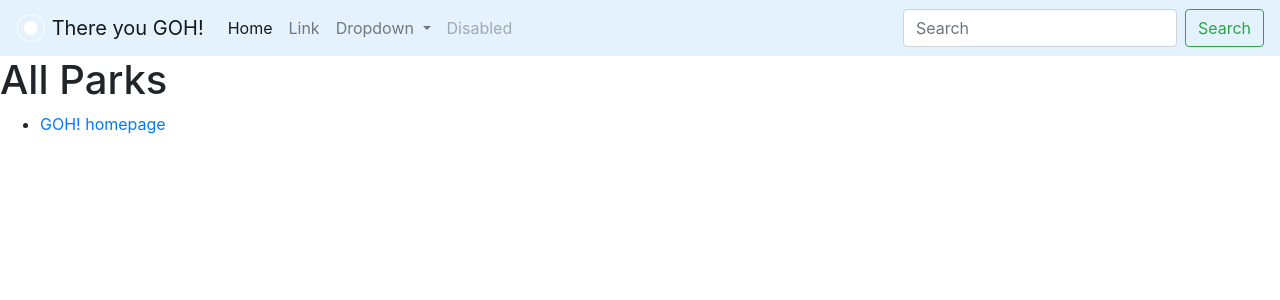
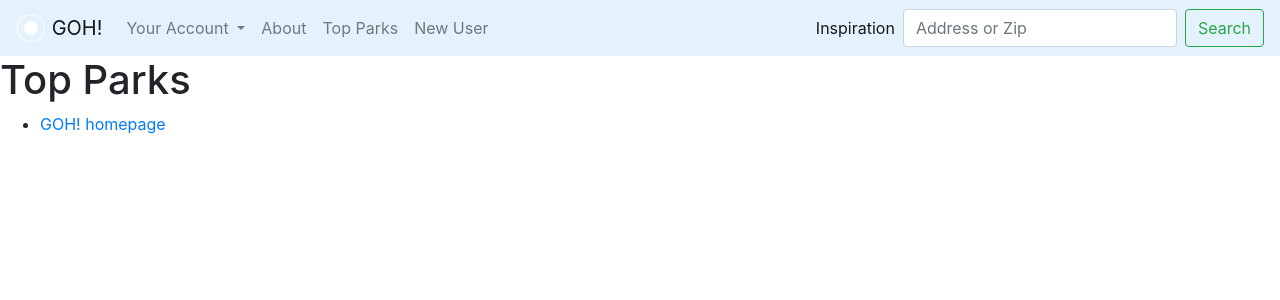
Before and after one commit to NoelleinMN/goh, a Flask app: page /all_favorites in a window 1280 px wide. Shown: the top 300 px of the page. Run offline with Flask 2, Linux system fonts and the light colour scheme; data that the repository does not hold is empty.

Commit message:
updated for nav bar and bootstrap

```diff
--- a/templates/all_favorited_parks.html
+++ b/templates/all_favorited_parks.html
@@ -1,8 +1,8 @@
 {% extends 'base.html' %}
-{% block title %}All Parks{% endblock %}
+{% block title %}Top Parks{% endblock %}
 
 {% block body %}
-  <h1>All Parks</h1>
+  <h1>Top Parks</h1>
 
   <ul>
     {% for park in favorites %}
--- a/templates/base.html
+++ b/templates/base.html
@@ -7,63 +7,130 @@
   <script
       src="https://code.jquery.com/jquery-3.4.1.js"
       integrity="sha256-WpOohJOqMqqyKL9FccASB9O0KwACQJpFTUBLTYOVvVU="
-      crossorigin="anonymous"></script>
+      crossorigin="anonymous">
+  </script>
+    <script type="text/javascript">
+      function getQuote() {
+        // Arrays
+        var quotes = new Array(4);
+        var sources = new Array(4);
+
+        // Quotes
+        quotes[0] = "Optimism is the faith that leads to achievement.";
+        sources[0] = "Helen Keller";
+
+        quotes[1] = "If you don't like the road you're walking, " +
+        "start paving another one.";
+        sources[1] = "Dolly Parton";
+
+        quotes[2] = "The most difficult thing is the decision to act, " +
+        "the rest is merely tenacity.";
+        sources[2] = "Amelia Earhart";
+
+        quotes[3] = "What's another word for thesaurus?";
+        sources[3] = "Steven Wright";
+
+        inspiration = Math.floor(Math.random() * quotes.length);
+
+        document.write("<h3 style='background-color: #e3f2fd; text-align:center'>\"");
+        document.write(quotes[inspiration] + "\"");
+        document.write("<em>- " + sources[inspiration] + "</em>");
+        document.write("</h3>");
+      }
+    </script>
+
+
 
 
   <title>
-      {% block title %}{% endblock %}
+      {% block title %}GOH!{% endblock %}
   </title>
 
     {% block head %}{% endblock %}
 </head>
+
 <body>
+
+  <nav class="navbar navbar-expand-lg navbar-light" style="background-color: #e3f2fd;">
+    <a class="navbar-brand" href="/">
+      <img src="/static/images/white-marker.png" width="30" height="30" class="d-inline-block align-top" alt="">
+      GOH!</a>
+    <button class="navbar-toggler" type="button" data-toggle="collapse" data-target="#navbarSupportedContent" aria-controls="navbarSupportedContent" aria-expanded="false" aria-label="Toggle navigation">
+      <span class="navbar-toggler-icon"></span>
+    </button>
+
+    <div class="collapse navbar-collapse" id="navbarSupportedContent">
+
+      <ul class="navbar-nav mr-auto">
+      <li class="nav-item dropdown">
+        <a class="nav-link dropdown-toggle" href="#" id="navbarDropdown" role="button" data-toggle="dropdown" aria-haspopup="true" aria-expanded="false">
+          Your Account
+        </a>
+        <div class="dropdown-menu" aria-labelledby="navbarDropdown">
+          <a class="dropdown-item" href="/login/map">Your Map</a>
+          <a class="dropdown-item" href="/login/user_favorites">Your Favorites</a>
+          <a class="dropdown-item" href="/login">View Profile</a>
+          <div class="dropdown-divider"></div>
+          <a class="dropdown-item" href="/logout">Logout</a>
+        </div>
+      </li>
+      <li class="nav-item">
+        <a class="nav-link" href="#">About</a>
+      </li>
+      <li class="nav-item">
+        <a class="nav-link" href="/all_favorites">Top Parks</a>
+      </li>
+      <li class="nav-item">
+          <a class="nav-link" href="/newuser">New User<span class="sr-only">(current)</span></a>
+      </li>
+      </ul>
+
+      <ul class="navbar-nav ml-auto">
+        <li class="nav-item active">
+          <a class="nav-link" href="/login" data-toggle="modal" data-target="#exampleModal">Inspiration</a>
+      </li>
+
+        <!-- Login Modal -->
+        <div class="modal fade" id="exampleModal" tabindex="-1" role="dialog" aria-labelledby="modalLabel" aria-hidden="true">
+          <div class="modal-dialog" role="document">
+            <div class="modal-content">
+              <div class="modal-header">
+                <h5 class="modal-title" id="modalLabel">Reload the page for more inspiration</h5>
+                <button type="button" class="close" data-dismiss="modal" aria-label="Close">
+                  <span aria-hidden="true">&times;</span>
+                </button>
+              </div>
+              <div class="modal-body">
+                <script type="text/javascript">
+                  getQuote();
+                </script>
+                  <!-- <h4>Let's GOH!</h4> -->
+                  <!-- <p>Reload the page for more inspiration.</p> -->
+
+
+              </div>
+              <div class="modal-footer">
+                <button type="button" class="btn btn-secondary" data-dismiss="modal">Close</button>
+                <button type="button" class="btn btn-primary" onClick={this.greet}>More inspiration</button>
+              </div>
+            </div>
+          </div>
+        </div>
+        <!-- End login modal -->
+
+
+      <form class="form-inline my-2 my-lg-0">
+        <input class="form-control mr-sm-2" type="search" placeholder="Address or Zip" aria-label="Search">
+        <button class="btn btn-outline-success my-2 my-sm-0" type="submit">Search</button>
+      </form>
+    </div>
+  </nav>
+
   {% for msg in get_flashed_messages() %}
     <p class="flash-msg">
       {{ msg }}
     </p>
   {% endfor %}
-    <nav class="navbar navbar-expand-lg navbar-light" style="background-color: #e3f2fd;">
-      <a class="navbar-brand" href="/">
-        <img src="/static/images/white-marker.png" width="30" height="30" class="d-inline-block align-top" alt="">
-        There you GOH!
-      </a>
-      <button class="navbar-toggler" type="button" data-toggle="collapse" data-target="#navbarSupportedContent" aria-controls="navbarSupportedContent" aria-expanded="false" aria-label="Toggle navigation">
-        <span class="navbar-toggler-icon"></span>
-      </button>
-      <div class="collapse navbar-collapse" id="navbarSupportedContent">
-        <ul class="navbar-nav mr-auto">
-          <li class="nav-item active">
-            <a class="nav-link" href="/">Home <span class="sr-only">(current)</span></a>
-          </li>
-          <li class="nav-item">
-            <a class="nav-link" href="#">Link</a>
-          </li>
-          <li class="nav-item dropdown">
-            <a class="nav-link dropdown-toggle" href="#" id="navbarDropdown" role="button" data-toggle="dropdown" aria-haspopup="true" aria-expanded="false">
-              Dropdown
-            </a>
-            <div class="dropdown-menu" aria-labelledby="navbarDropdown">
-              <a class="dropdown-item" href="#">Action</a>
-              <a class="dropdown-item" href="#">Another action</a>
-              <div class="dropdown-divider"></div>
-              <a class="dropdown-item" href="#">Something else here</a>
-            </div>
-          </li>
-          <li class="nav-item">
-            <a class="nav-link disabled" href="#" tabindex="-1" aria-disabled="true">Disabled</a>
-          </li>
-        </ul>
-        <form class="form-inline my-2 my-lg-0">
-          <input class="form-control mr-sm-2" type="search" placeholder="Search" aria-label="Search">
-          <button class="btn btn-outline-success my-2 my-sm-0" type="submit">Search</button>
-        </form>
-      </div>
-
-
-    </nav>
-
-
-
   {% block body %}{% endblock %}
 
   {% block after_body %}{% endblock %}
--- a/templates/homepage.html
+++ b/templates/homepage.html
@@ -3,13 +3,13 @@
 
 {% block body %}
   <h1>Welcome!</h1>
-
+<!--
   <h2>Navigation</h2>
   <ul>
     <li><a href="/all_favorites">View all favorite parks</a></li>
     <li><a href="/users">View all user profiles</a></li>
     <li><a href="/newuser">Create your profile!</a></li>
-  </ul>
+  </ul> -->
 
   <h2>Login for existing users</h2>
   <fieldset>
--- a/templates/map_practice3.html
+++ b/templates/map_practice3.html
@@ -30,8 +30,10 @@
     <h1>
     Want personalized results?
     </h1>
+    <button2 onclick="location.href='/';" id="home">GOH! Homepage</button2>
+    <button2 onclick="location.href='/';" id="home">Log in to your account</button2>
     <button2 onclick="location.href='/newuser';" id="create">Create an account</button2>
-    <button2 onclick="location.href='/';" id="home">Log in to your account</button2>
+
 
     </div>
   </body>
--- a/templates/user_favorite_parks.html
+++ b/templates/user_favorite_parks.html
@@ -1,5 +1,5 @@
 {% extends 'base.html' %}
-{% block title %}All Parks{% endblock %}
+{% block title %}Your Favorite Parks{% endblock %}
 
 {% block body %}
   <h1>Your Parks</h1>
--- a/templates/user_map.html
+++ b/templates/user_map.html
@@ -2,14 +2,12 @@
 {% block title %}Your Map{% endblock %}
 
 
+  {% block body %}
 
-
-{% block body %}
 
 <h2>Navigation</h2>
 <ul>
   <li><a href="/login/user_favorites">View your favorite parks</a></li>
-  <li><a href="/">GOH! homepage</a></li>
   <li><a href="/logout">Log out of your account</a></li>
 </ul>
 
--- a/templates/user_profile.html
+++ b/templates/user_profile.html
@@ -7,7 +7,6 @@
   <h2>Navigation</h2>
   <ul>
     <li><a href="/login/user_favorites">View your favorite parks</a></li>
-    <li><a href="/">GOH! homepage</a></li>
     <li><a href="/logout">Log out of your account</a></li>
   </ul>
 
```
Also changed, not shown: templates/all_users.html (+30 -0 lines), templates/setup_new_user.html (+10 -7 lines). Lines whose indentation alone changed are shown as unchanged.
